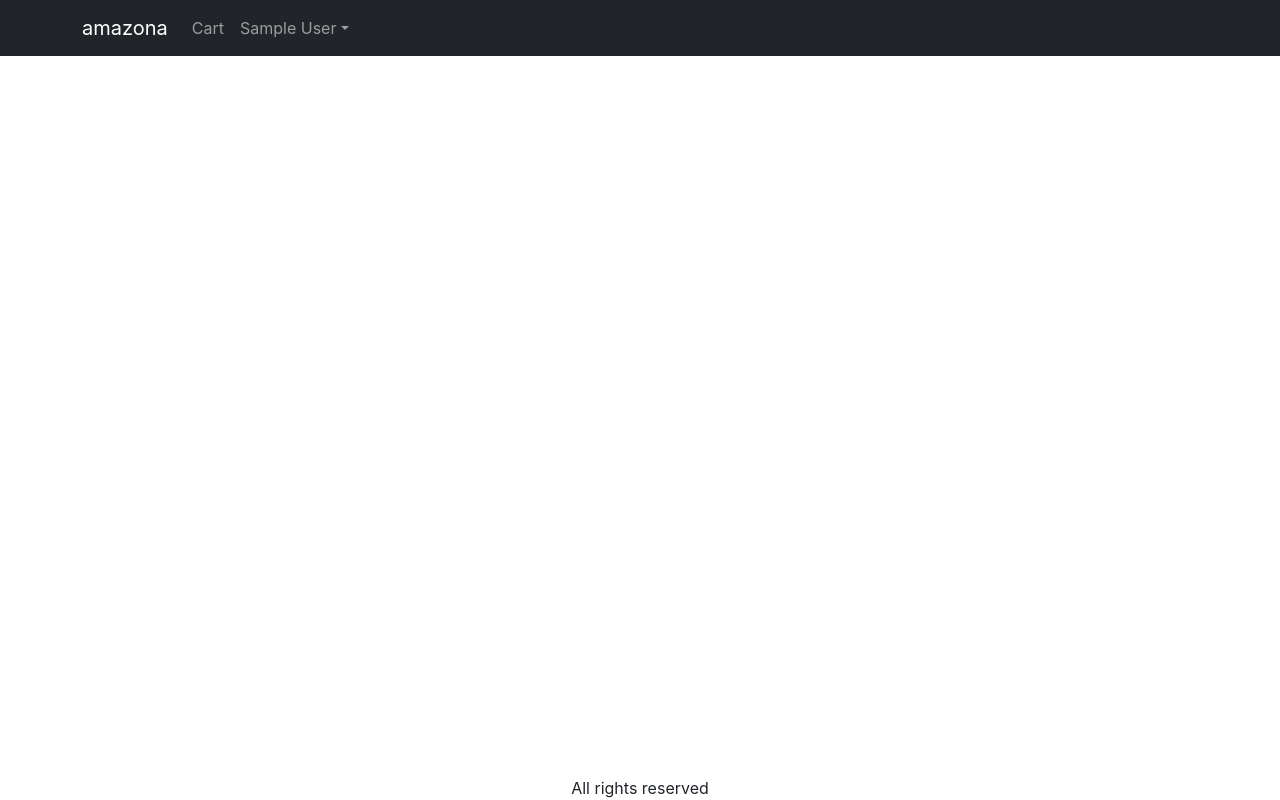
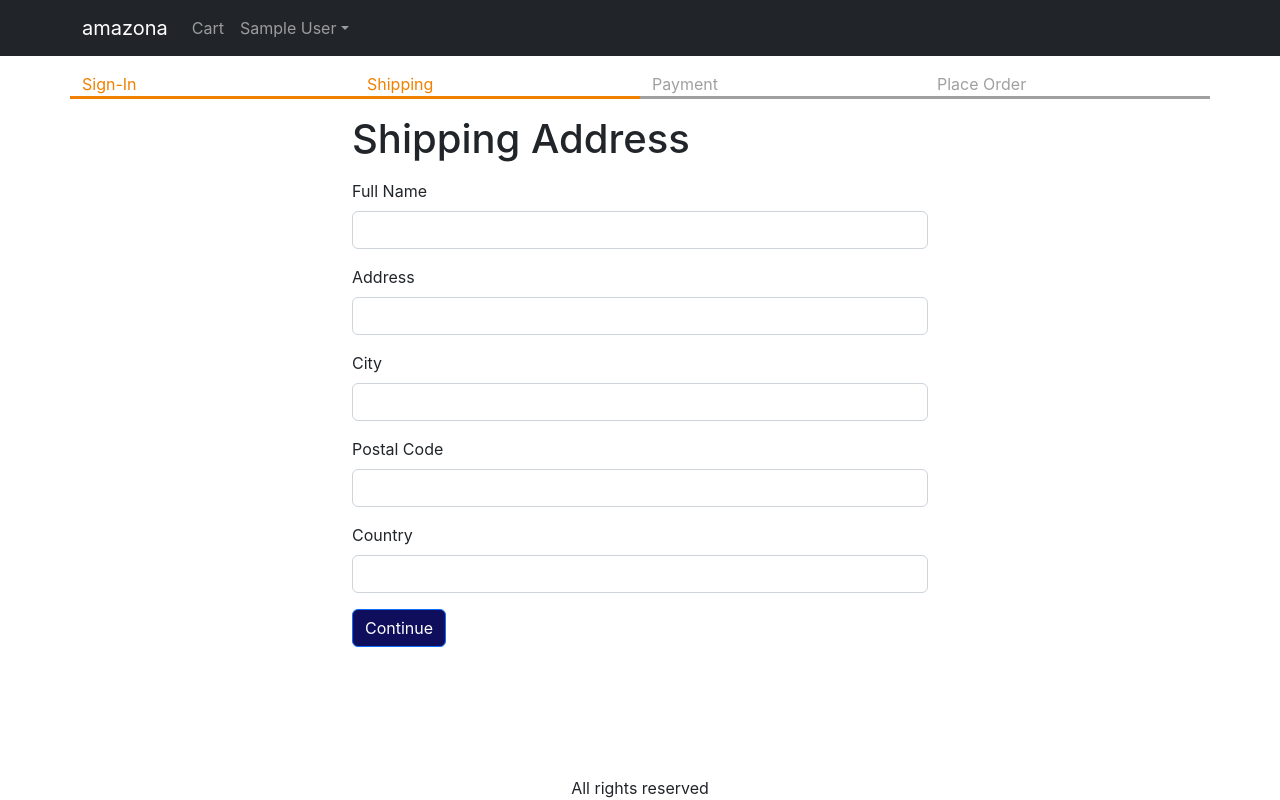
Before and after one commit to Roziikh/ecommerce_website, a React (Create React App) app in the folder frontend/: page /shipping in a window 1280 px wide. Built offline with nearby package versions, Linux system fonts and the light colour scheme; sample sign-in values are in the browser's storage.

Commit message:
adding shipping address screen

```diff
--- a/frontend/src/App.js
+++ b/frontend/src/App.js
@@ -14,6 +14,7 @@
 import { Link } from "react-router-dom";
 import CartScreen from "./screens/CartScreen";
 import SigninScreen from "./screens/SigninScreen";
+import ShippingAddressScreen from "./screens/ShippingAddressScreen";
 
 function App() {
   const { state, dispatch: ctxDispatch } = useContext(Store);
@@ -22,6 +23,7 @@
   const signOutHandler = () => {
     ctxDispatch({ type: "USER_SIGNOUT" });
     localStorage.removeItem("userInfo");
+    localStorage.removeItem("shippingAddress");
   };
 
   return (
@@ -76,6 +78,7 @@
               <Route path="/product/:slug" element={<ProductScreen />} />
               <Route path="/cart" element={<CartScreen />} />
               <Route path="/signin" element={<SigninScreen />} />
+              <Route path="/shipping" element={<ShippingAddressScreen />} />
               <Route path="/" element={<HomeScreen />} />
             </Routes>
           </Container>
--- /dev/null
+++ b/frontend/src/Components/CheckoutSteps.js
@@ -0,0 +1,14 @@
+import React from "react";
+import Col from "react-bootstrap/esm/Col";
+import Row from "react-bootstrap/esm/Row";
+
+export default function CheckoutSteps(props) {
+  return (
+    <Row className="checkout-steps">
+      <Col className={props.step1 ? "active" : ""}>Sign-In</Col>
+      <Col className={props.step2 ? "active" : ""}>Shipping</Col>
+      <Col className={props.step3 ? "active" : ""}>Payment</Col>
+      <Col className={props.step4 ? "active" : ""}>Place Order</Col>
+    </Row>
+  );
+}
--- a/frontend/src/index.css
+++ b/frontend/src/index.css
@@ -55,3 +55,13 @@
 .small-container {
   max-width: 600px;
 }
+
+.checkout-steps > div {
+  border-bottom: 0.2rem solid #a0a0a0;
+  color: #a0a0a0;
+}
+
+.checkout-steps > div.active {
+  border-bottom: 0.2rem solid #f08000;
+  color: #f08000;
+}
--- a/frontend/src/screens/CartScreen.js
+++ b/frontend/src/screens/CartScreen.js
@@ -33,7 +33,7 @@
   };
 
   const checkoutHandler = () => {
-    navigate("/signin?rediect/shopping"); //in signin screen checking user authentication
+    navigate("/signin?redirect=/shipping"); //in signin screen checking user authentication
   };
 
   return (
--- a/frontend/src/screens/ShippingAddressScreen.js
+++ b/frontend/src/screens/ShippingAddressScreen.js
@@ -0,0 +1,112 @@
+import React, { useContext, useEffect, useState } from "react";
+import { Helmet } from "react-helmet-async";
+import Form from "react-bootstrap/Form";
+import Button from "react-bootstrap/Button";
+import { useNavigate } from "react-router-dom";
+import { Store } from "../store";
+import CheckoutSteps from "../Components/CheckoutSteps";
+
+export default function ShippingAddressScreen() {
+  const navigate = useNavigate();
+  const { state, dispatch: ctxDispatch } = useContext(Store);
+  const {
+    userInfo,
+    cart: { shippingAddress },
+  } = state; // get the shipping address from cart in the state
+  const [fullName, setFullName] = useState(shippingAddress.fullName || ""); //vor refresh anenq chjnjvi, arden ka local storage-um
+  const [address, setAddress] = useState(shippingAddress.address || "");
+  const [city, setCity] = useState(shippingAddress.city || "");
+  const [postalCode, setPostalCode] = useState(
+    shippingAddress.postalCode || ""
+  );
+  useEffect(() => {
+    if (!userInfo) {
+      navigate("/signin?redirect=/shipping");
+    }
+  }, [userInfo, navigate]);
+  const [country, setCountry] = useState(shippingAddress.country || "");
+
+  const submitHandler = (e) => {
+    e.preventDefault();
+    ctxDispatch({
+      type: "SAVE_SHIPPING_ADDRESS",
+      payload: {
+        fullName,
+        address,
+        city,
+        postalCode,
+        country,
+      },
+    });
+    localStorage.setItem(
+      "shippingAddress",
+      JSON.stringify({
+        fullName,
+        address,
+        city,
+        postalCode,
+        country,
+      })
+    );
+    navigate("/payment");
+  };
+  return (
+    <div>
+      <Helmet>
+        <title>Shipping Address</title>
+      </Helmet>
+
+      <CheckoutSteps step1 step2></CheckoutSteps>
+      <div className="container small-container">
+        <h1 className="my-3">Shipping Address</h1>
+        <Form onSubmit={submitHandler}>
+          <Form.Group className="mb-3" controlId="fullName">
+            <Form.Label>Full Name</Form.Label>
+            <Form.Control
+              value={fullName}
+              onChange={(e) => setFullName(e.target.value)}
+              required
+            />
+          </Form.Group>
+          <Form.Group className="mb-3" controlId="address">
+            <Form.Label>Address</Form.Label>
+            <Form.Control
+              value={address}
+              onChange={(e) => setAddress(e.target.value)}
+              required
+            />
+          </Form.Group>
+          <Form.Group className="mb-3" controlId="city">
+            <Form.Label>City</Form.Label>
+            <Form.Control
+              value={city}
+              onChange={(e) => setCity(e.target.value)}
+              required
+            />
+          </Form.Group>
+          <Form.Group className="mb-3" controlId="postalCode">
+            <Form.Label>Postal Code</Form.Label>
+            <Form.Control
+              value={postalCode}
+              onChange={(e) => setPostalCode(e.target.value)}
+              required
+            />
+          </Form.Group>
+          <Form.Group className="mb-3" controlId="country">
+            <Form.Label>Country</Form.Label>
+            <Form.Control
+              value={country}
+              onChange={(e) => setCountry(e.target.value)}
+              required
+            />
+          </Form.Group>
+          <div className="mb_3">
+            <Button variant="primary" type="submit">
+              Continue
+            </Button>
+          </div>
+        </Form>
+      </div>
+    </div>
+  );
+}
--- a/frontend/src/store.js
+++ b/frontend/src/store.js
@@ -7,6 +7,9 @@
     ? JSON.parse(localStorage.getItem("userInfo"))
     : null,
   cart: {
+    shippingAddress: localStorage.getItem("shippingAddress")
+      ? JSON.parse(localStorage.getItem("shippingAddress"))
+      : {},
     cartItems: localStorage.getItem("cartItems")
       ? JSON.parse(localStorage.getItem("cartItems"))
       : [],
@@ -38,7 +41,19 @@
     case "USER_SIGNIN":
       return { ...state, userInfo: action.payload };
     case "USER_SIGNOUT":
-      return { ...state, userInfo: null };
+      return {
+        ...state,
+        userInfo: null,
+        cart: {
+          cartItems: [],
+          shippingAddress: {},
+        },
+      };
+    case "SAVE_SHIPPING_ADDRESS":
+      return {
+        ...state,
+        cart: { ...state.cart, shippingAddress: action.payload },
+      };
     default:
       return state;
   }
```
